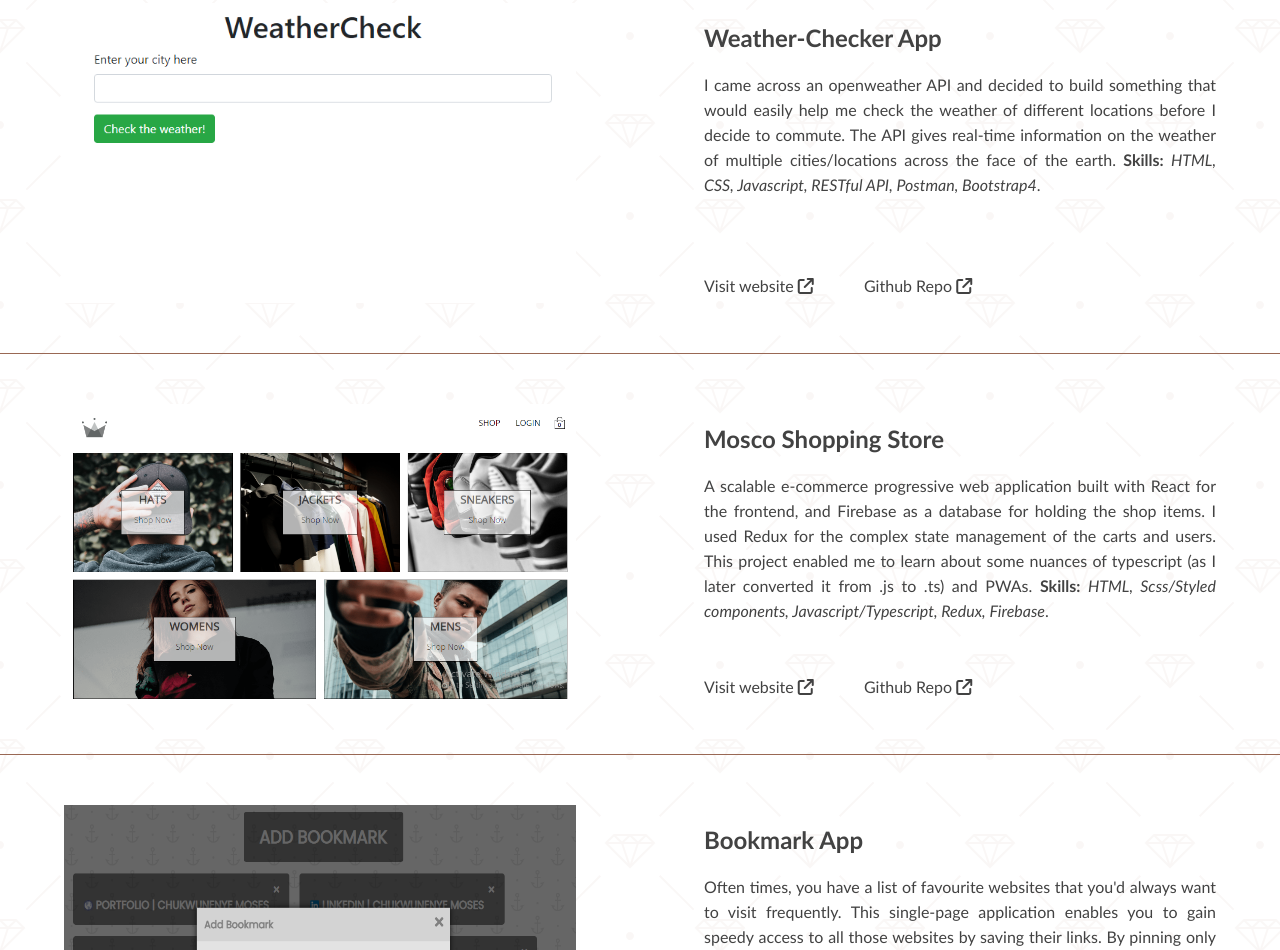
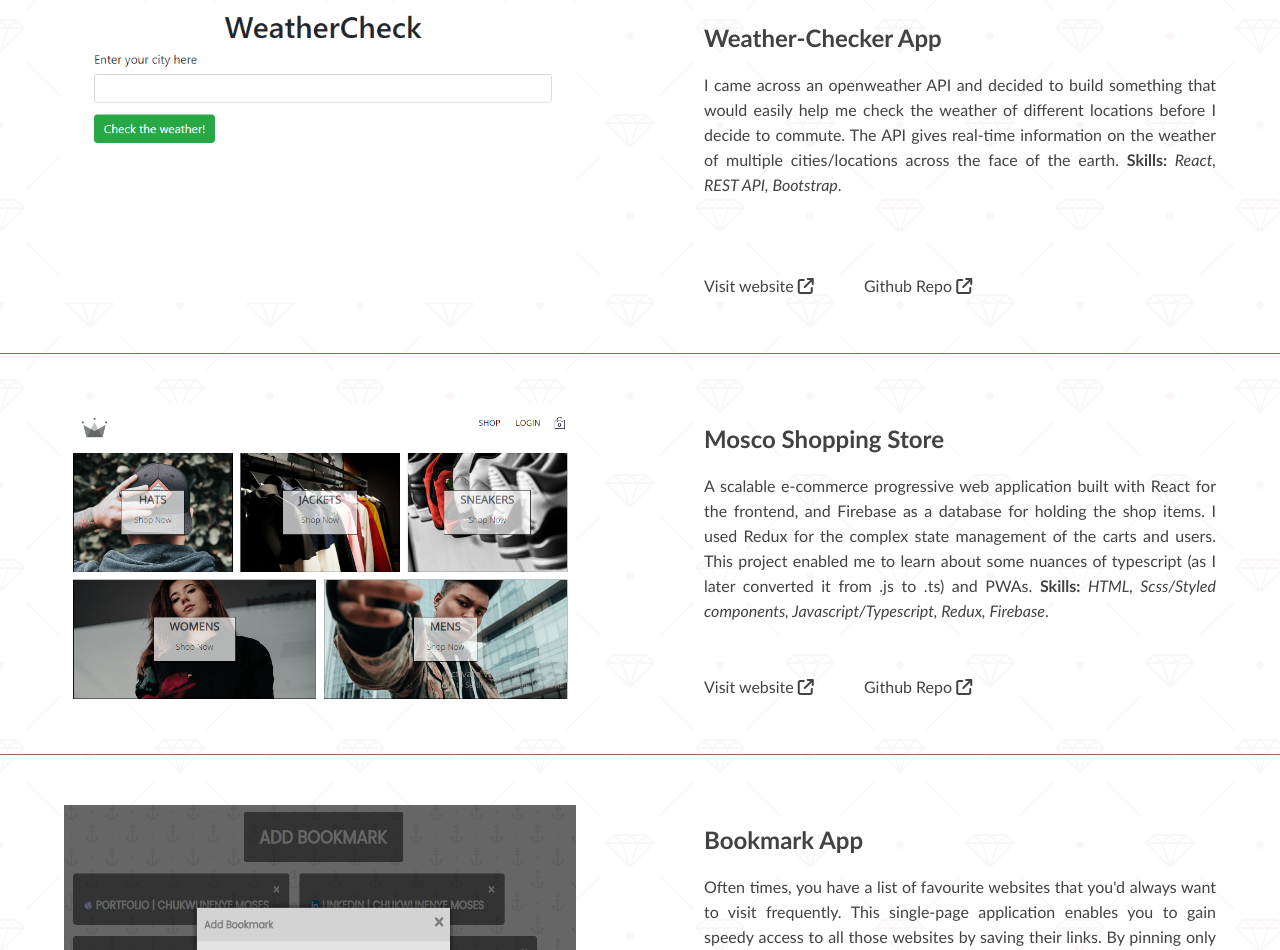
Before and after one commit to Moscolape/my-portfolio, a plain HTML site: page index.html in a window 1280 px wide. Shown: the part 2304-3254 px from the top of the page. Drawn offline with nearby package versions, Linux system fonts and the light colour scheme; a web font is replaced by a local one.

Commit message:
another commit regarding weather app project

```diff
--- a/index.html
+++ b/index.html
@@ -99,7 +99,7 @@
             <img  data-aos="zoom-out" id="store" src="img/weather.png" alt="">
             <div class="text-box" id="text-box">
                 <h2>Weather-Checker App</h2>
-                <p id="text">I came across an openweather API and decided to build something that would easily help me check the weather of different locations before I decide to commute. The API gives real-time information on the weather of multiple cities/locations across the face of the earth. <b>Skills: </b><i>HTML, CSS, Javascript, RESTful API, Postman, Bootstrap4</i>.</p>
+                <p id="text">I came across an openweather API and decided to build something that would easily help me check the weather of different locations before I decide to commute. The API gives real-time information on the weather of multiple cities/locations across the face of the earth. <b>Skills: </b><i>React, REST API, Bootstrap</i>.</p>
                 <div class="links">
                     <div>
                         <a href="https://moses-weather-app.netlify.app/" target="_blank"><span>Visit website <i id="external" class="fas fa-arrow-up-right-from-square"></i></span></a>
```
